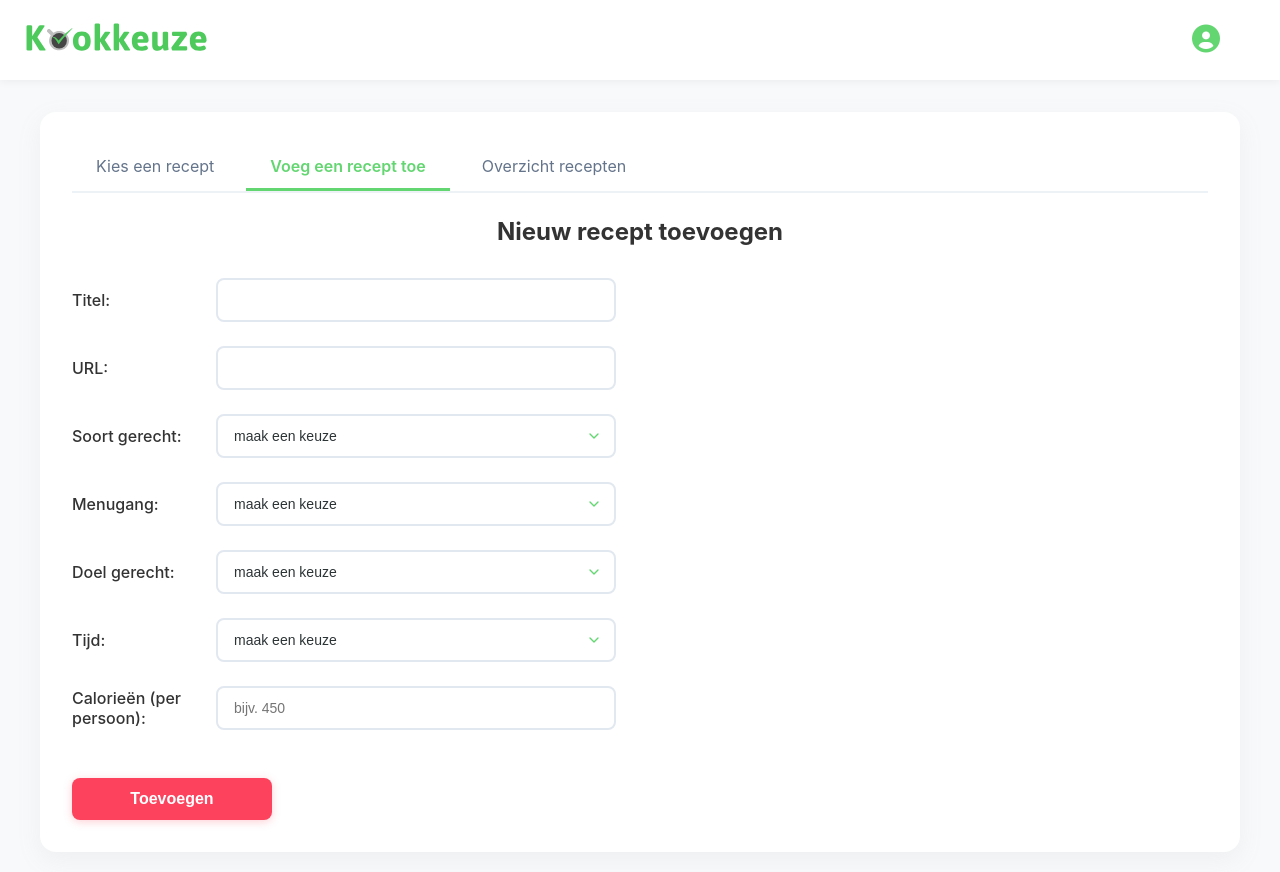
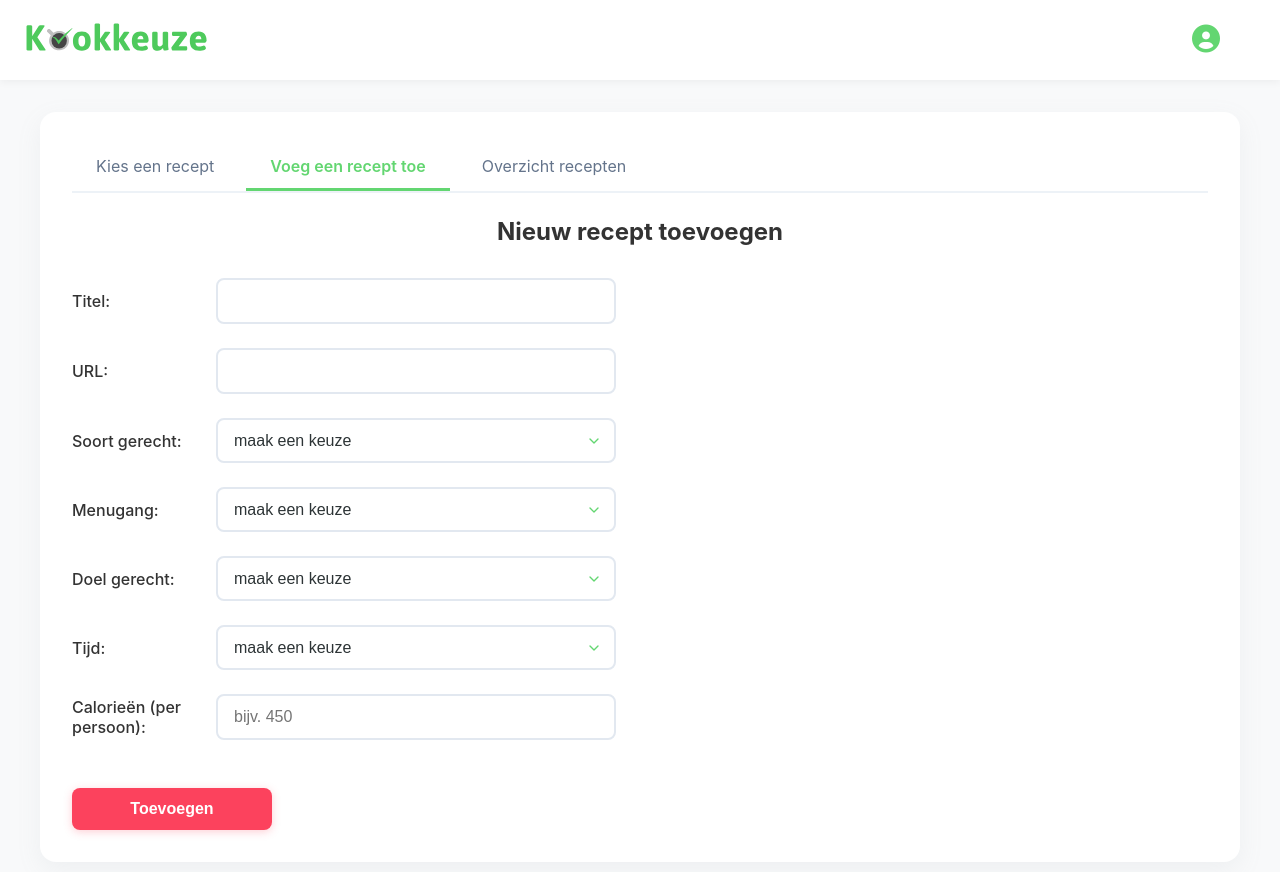
Before and after one commit to kookkeuze/kookkeuze, a website: page index.html in a window 1280 px wide. Both pictures are taken after a click on the link "Voeg een recept toe". Drawn offline with Linux system fonts and the light colour scheme.

Commit message:
Add files via upload
Font size naar 16px om zoomen op telefoon te voorkomen

```diff
--- a/styles.css
+++ b/styles.css
@@ -6,6 +6,14 @@
   margin: 0;
   padding: 0;
 }
+
+/* voorkom auto-zoom op mobiel */
+input,
+select,
+textarea {
+  font-size: 16px;   /* minimum 16 px */
+}
+
 
 body {
   margin: 0;
@@ -127,7 +135,7 @@ body {
   padding: 12px 16px;
   border: 2px solid #e2e8f0;
   border-radius: 8px;
-  font-size: 14px;
+  font-size: 16px;
   transition: all 0.2s ease;
   width: 100%;
   max-width: 400px;
@@ -246,7 +254,7 @@ button {
   padding: 12px 16px;
   border: 2px solid #e2e8f0;
   border-radius: 8px;
-  font-size: 14px;
+  font-size: 16px;
   transition: all 0.2s ease;
 }
 
@@ -276,7 +284,7 @@ select {
   padding: 10px 40px 10px 16px;
   border-radius: 8px;
   border: 2px solid #e2e8f0;
-  font-size: 14px;
+  font-size: 16px;
   color: #2d3436;
   cursor: pointer;
   transition: all 0.2s ease;
@@ -648,7 +656,7 @@ select:focus {
   border: 2px solid #e2e8f0;
   border-radius: 8px;
   padding: 10px;
-  font-size: 14px;
+  font-size: 16px;
   cursor: pointer;
 }
 
```
